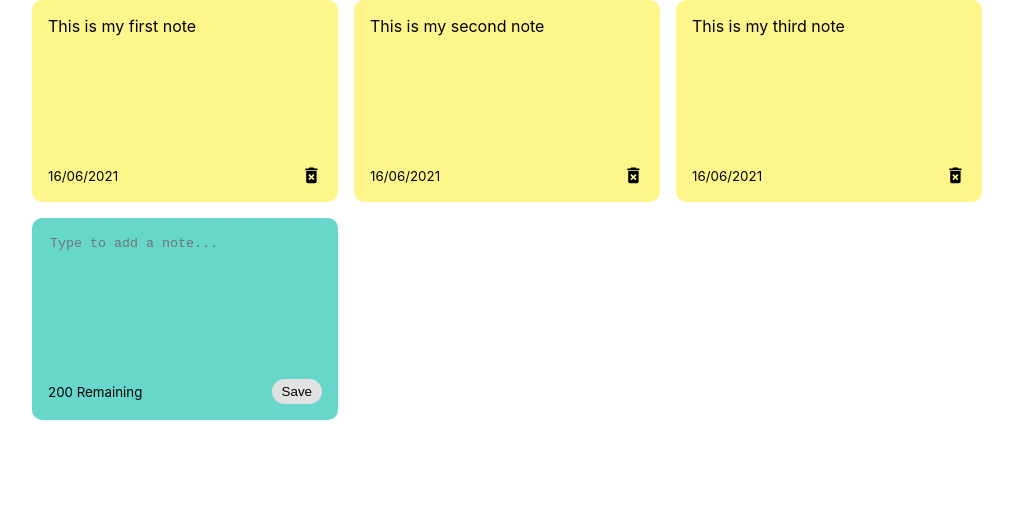
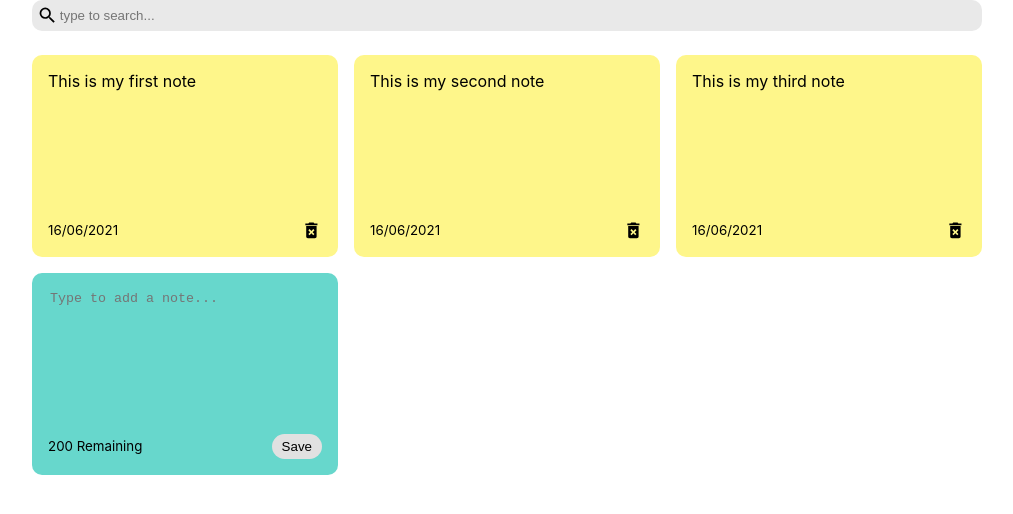
Before and after one commit to IshitaSharma3101/note-making-app, a React (Create React App) app: page / in a window 1280 px wide. Shown: the top 514 px of the page, without its empty margins (133-1146 px from the left). Built offline with nearby package versions, Linux system fonts and the light colour scheme.

Commit message:
feat: search by text

```diff
--- a/src/App.js
+++ b/src/App.js
@@ -1,6 +1,7 @@
 import { useState } from "react";
 import { nanoid } from "nanoid";
 import NotesList from "./components/NotesList";
+import Search from "./components/Search";
 
 const App = () => {
   const [notes, setNotes] = useState([
@@ -21,6 +22,8 @@ const App = () => {
     },
   ]);
 
+  const [searchText, setSearchText] = useState("");
+
   const addNote = (text) => {
     const date = new Date();
     const newNote = {
@@ -39,8 +42,11 @@ const App = () => {
 
   return (
     <div className='container'>
+      <Search handleSearchNote={setSearchText} />
       <NotesList
-        notes={notes}
+        notes={notes.filter((note) =>
+          note.text.toLowerCase().includes(searchText),
+        )}
         handleAddNote={addNote}
         handleDeleteNote={deleteNote}
       />
--- /dev/null
+++ b/src/components/Search.js
@@ -0,0 +1,16 @@
+import { MdSearch } from "react-icons/md";
+
+const Search = ({ handleSearchNote }) => {
+  return (
+    <div className='search'>
+      <MdSearch className='search-icon' size='1.3em' />
+      <input
+        onChange={(e) => handleSearchNote(e.target.value)}
+        type='text'
+        placeholder='type to search...'
+      />
+    </div>
+  );
+};
+
+export default Search;
--- a/src/index.css
+++ b/src/index.css
@@ -84,3 +84,25 @@ textarea:focus {
   background-color: #ededed;
   cursor: pointer;
 }
+
+/* ------------------------------
+            Search
+------------------------------ */
+
+.search {
+  display: flex;
+  align-items: center;
+  background-color: rgb(233, 233, 233);
+  border-radius: 10px;
+  padding: 5px;
+  margin-bottom: 1.5em;
+}
+
+.search input {
+  border: none;
+  background-color: rgb(233, 233, 233);
+}
+
+.search input:focus {
+  outline: none;
+}
```
